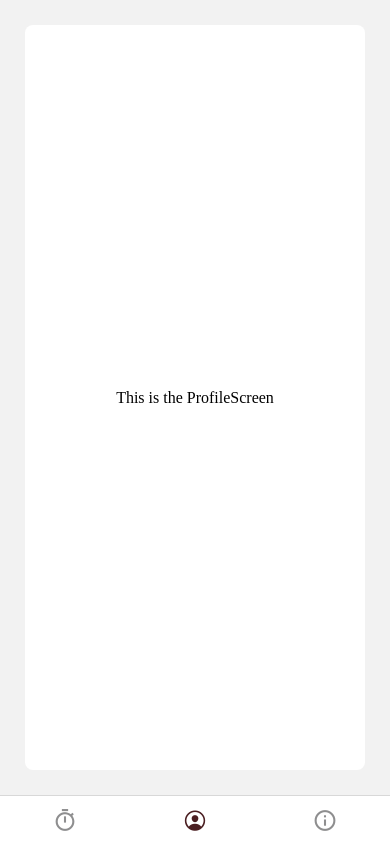
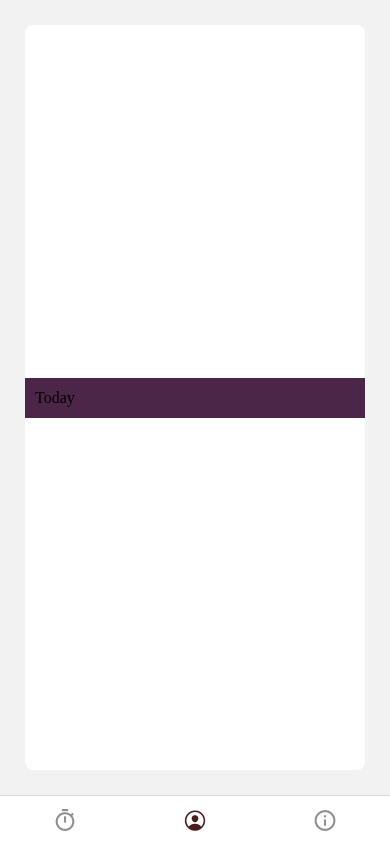
Before and after one commit to aa-fahim/pomodoro-app, a React Native app: screen /ProfileScreen in a window 390 px wide. Built offline with nearby package versions, Linux system fonts and the light colour scheme.

Commit message:
added ExpandableFlatList component

```diff
--- a/App.tsx
+++ b/App.tsx
@@ -47,7 +47,7 @@ const BottomTabNavigator = () => {
   return (
     <StatsContextProvider>
       <Tab.Navigator
-        initialRouteName="Timer"
+        initialRouteName="ProfileScreen"
         screenOptions={{
           tabBarActiveTintColor: themes.primary,
           headerShown: false,
--- /dev/null
+++ b/src/components/ExpandableFlatList.tsx
@@ -0,0 +1,52 @@
+import React, { ReactNode, useState } from "react";
+import { TouchableOpacity, View } from "react-native";
+import styled from "styled-components/native";
+import { themes } from "../styles/themes";
+import Typography from "./Typography";
+
+type IExpandableFlatList = {
+  isOpen?: boolean
+  label: ReactNode
+  children: ReactNode
+};
+
+const CountdownTimer = ({ isOpen = false, label, children }: IExpandableFlatList) => {
+  const [isExpanded, setIsExpanded] = useState<boolean>(isOpen);
+
+  return (
+    <StyledView>
+      <LabelContainer>
+        <TouchableOpacity onPress={() => setIsExpanded(!isExpanded)}>
+          {label}
+        </TouchableOpacity>
+      </LabelContainer>
+
+      {isExpanded ? (
+        <View>
+          {children}
+          <HorizontalLine />
+        </View>
+      ) : null}
+    </StyledView>
+  );
+};
+
+const StyledView = styled.View`
+  width: 100%;
+`
+
+const LabelContainer = styled.View`
+  display: flex;
+  justify-content: center;
+  background: ${themes.secondary};
+  height: 40px;
+  padding: 0px 10px;
+`
+
+const HorizontalLine = styled.View`
+  padding: 10px 0px;
+  borderBottomColor: ${themes.grey};
+  borderBottomWidth: 1px;
+`
+
+export default CountdownTimer;
--- a/src/components/Typography.tsx
+++ b/src/components/Typography.tsx
@@ -7,11 +7,12 @@ type TypographyProps = {
   children?: ReactNode;
   style?: StyleProp<ViewStyle>;
   size?: number;
+  color?: string;
 };
 
-const Typography: FC<TypographyProps> = ({ children, style, size = 14 }) => {
+const Typography: FC<TypographyProps> = ({ children, style, size = 14, color = themes.white }) => {
   return (
-    <Label size={size} style={style}>
+    <Label size={size} color={color} style={style}>
       {children}
     </Label>
   );
@@ -19,10 +20,11 @@ const Typography: FC<TypographyProps> = ({ children, style, size = 14 }) => {
 
 type TextProps = {
   size: number;
+  color: string;
 };
 
 const Label = styled.Text<TextProps>`
-  color: ${themes.white};
+  color: ${props => props.color};
   font-size: ${(props) => props.size};
 `;
 
--- a/src/screens/InfoScreen.tsx
+++ b/src/screens/InfoScreen.tsx
@@ -1,13 +1,13 @@
 import React from "react";
 import styled from "styled-components/native";
-import Container from "../styles/Container";
+import ScreenContainer from "../styles/ScreenContainer";
 import Wrapper from "../styles/Wrapper";
 
 const InfoScreen = () => {
   return (
-    <Container>
+    <ScreenContainer>
       <Wrapper>This is the InfoScreen</Wrapper>
-    </Container>
+    </ScreenContainer>
   );
 };
 
--- a/src/screens/ProfileScreen.tsx
+++ b/src/screens/ProfileScreen.tsx
@@ -1,13 +1,18 @@
 import React from "react";
+import ExpandableFlatList from "../components/ExpandableFlatList";
+
 import styled from "styled-components/native";
-import Container from "../styles/Container";
+import { themes } from "../styles/themes";
+import ScreenContainer from "../styles/ScreenContainer";
 import Wrapper from "../styles/Wrapper";
 
 const ProfileScreen = () => {
   return (
-    <Container>
-      <Wrapper>This is the ProfileScreen</Wrapper>
-    </Container>
+    <ScreenContainer>
+      <Wrapper>
+        <ExpandableFlatList label="Today" children="Some Text"/>
+      </Wrapper>
+    </ScreenContainer>
   );
 };
 
--- a/src/screens/TimerScreen.tsx
+++ b/src/screens/TimerScreen.tsx
@@ -1,14 +1,14 @@
 import React, { useState, useContext } from "react";
 import styled from "styled-components/native";
-import Container from "../styles/Container";
+import ScreenContainer from "../styles/ScreenContainer";
 import Wrapper from "../styles/Wrapper";
 import Button from "../components/Button";
 import Switch from "../components/Switch";
 import CountdownTimer from "../components/CountdownTimer";
 import { StatsContext } from "../context/statsContext";
 
-const studyTime = 20;
-const breakTime = 10;
+const studyTime = 2;
+const breakTime = 1;
 
 const TimerScreen = () => {
   const context = useContext(StatsContext);
@@ -24,38 +24,34 @@ const TimerScreen = () => {
   };
 
   const onStopHandler = () => {
-    setIsPlaying(false);
     const timeSpentStudying = Date.now() - startTime;
     context.updateTotalTimeSpentStudying(timeSpentStudying);
     setStartTime(0);
+    setIsPlaying(false);
   };
 
   const onCompleteHandler = () => {
     onStopHandler();
+    const timeToReset = isFocus ? breakTime : studyTime;
     setIsFocus(!isFocus);
-    const timeToReset = isFocus ? studyTime : breakTime;
-
+    setCountdownDuration(timeToReset);
     setCountdownTimerKey(countdownTimerKey + 1);
-    setCountdownDuration(timeToReset);
   }
 
   const resetTimer = () => {
     onStopHandler();
-    const timeToReset = isFocus ? studyTime : breakTime;
-
     setCountdownTimerKey(countdownTimerKey + 1);
-    setCountdownDuration(timeToReset);
   }
 
   const onSwitch = () => {
     const timeToReset = isFocus ? breakTime : studyTime;
     setIsFocus(!isFocus);
+    setCountdownDuration(timeToReset);
     setCountdownTimerKey(countdownTimerKey + 1);
-    setCountdownDuration(timeToReset);
   }
 
   return (
-    <Container>
+    <ScreenContainer>
       <Wrapper>
         <SwitchWrapper>
           <Switch activeDefault={isFocus} option1="Focus" option2="Break" onSwitch={onSwitch} />
@@ -75,7 +71,7 @@ const TimerScreen = () => {
           <TimerButton label="Reset" onPress={resetTimer} />
         </ButtonWrapper>
       </Wrapper>
-    </Container>
+    </ScreenContainer>
   );
 };
 
--- a/src/styles/Container.ts
+++ b/src/styles/ScreenContainer.ts
@@ -1,7 +1,7 @@
 import styled from "styled-components/native";
 import { themes } from "./themes";
 
-const Container = styled.View`
+const ScreenContainer = styled.View`
   display: flex;
   justify-content: center;
   align-items: center;
@@ -10,4 +10,4 @@ const Container = styled.View`
   padding: 25px;
 `;
 
-export default Container;
+export default ScreenContainer;
--- a/src/styles/themes.ts
+++ b/src/styles/themes.ts
@@ -1,11 +1,18 @@
 const themes = {
+  /** Burgundy */
   primary: "#4A1E21",
+  /** Purple */
   secondary: "#4C2648",
+  /** Weird mix of yellow and green */
   tertiary: "$7A748",
+  /** Dirty Yellow */
   fourth: "#B79143",
+  /** Yellow */
   fifth: "#E99B45",
 
-  white: "#ffffff"
+  white: "#ffffff",
+  black: "#000000",
+  grey: "#808080",
 }
 
 export {
```
Also changed, not shown: todo.txt.
